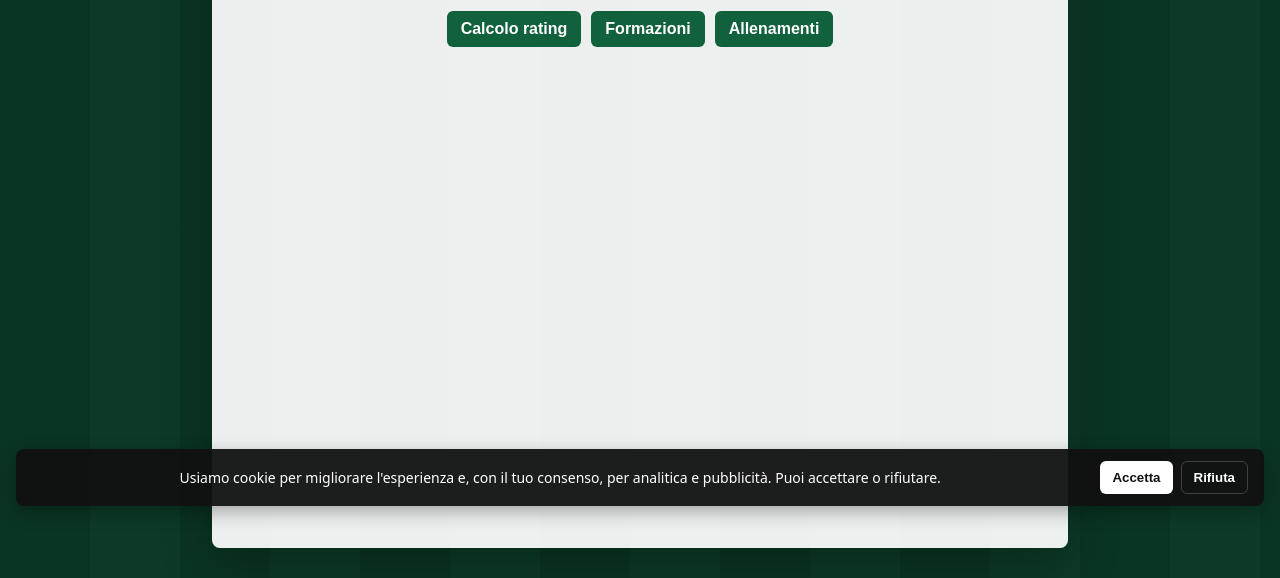
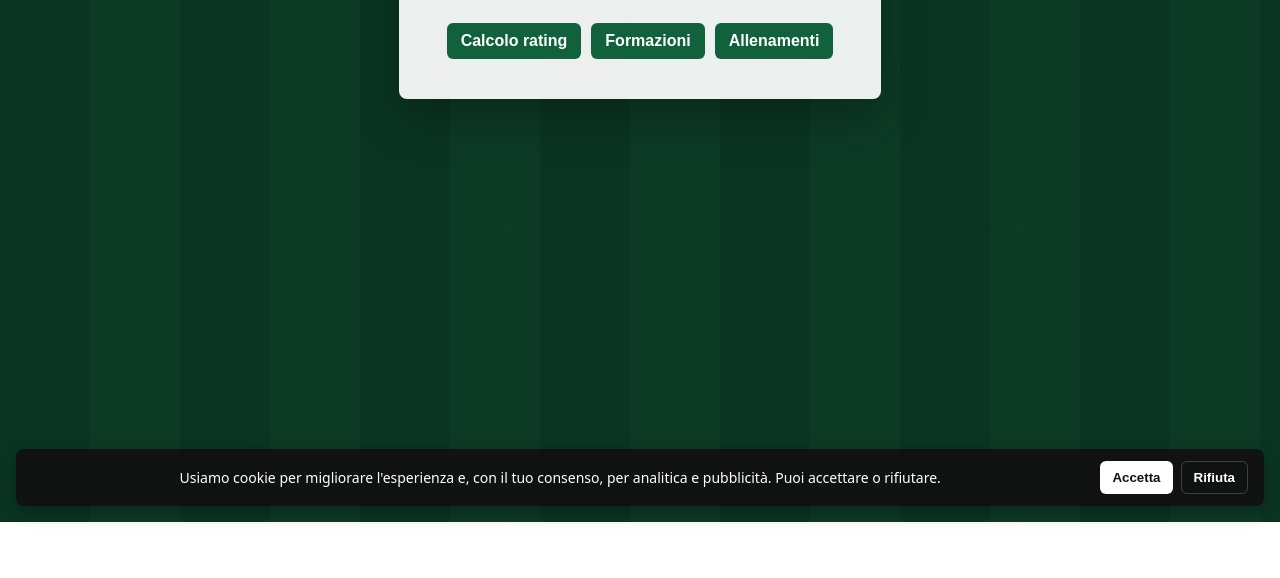
Before and after one commit to Gibbbale/mt11tools, a website: page index.html in a window 1280 px wide. Shown: the part 278-856 px from the top of the page. After the commit the page ends 800 px from the top, so only its background shows below. Drawn offline with Linux system fonts and the light colour scheme.

Commit message:
fix: center home page white box and shrink to fit content
Override body defaults for .home-page: set max-width to fit-content
and min-height to auto so the box wraps tightly around the logo,
text, and buttons instead of stretching to 800px x full viewport.

Co-Authored-By: Devin AI <158243242+devin-ai-integration[bot]@users.noreply.github.com>

```diff
--- a/style.css
+++ b/style.css
@@ -74,8 +74,11 @@ button.secondario:hover {
     display: flex;
     flex-direction: column;
     align-items: center;
-    justify-content: flex-start;
+    justify-content: center;
     text-align: center;
+    max-width: fit-content;
+    min-height: auto;
+    padding: 40px 48px;
 }
 
 .logo-home {
```
